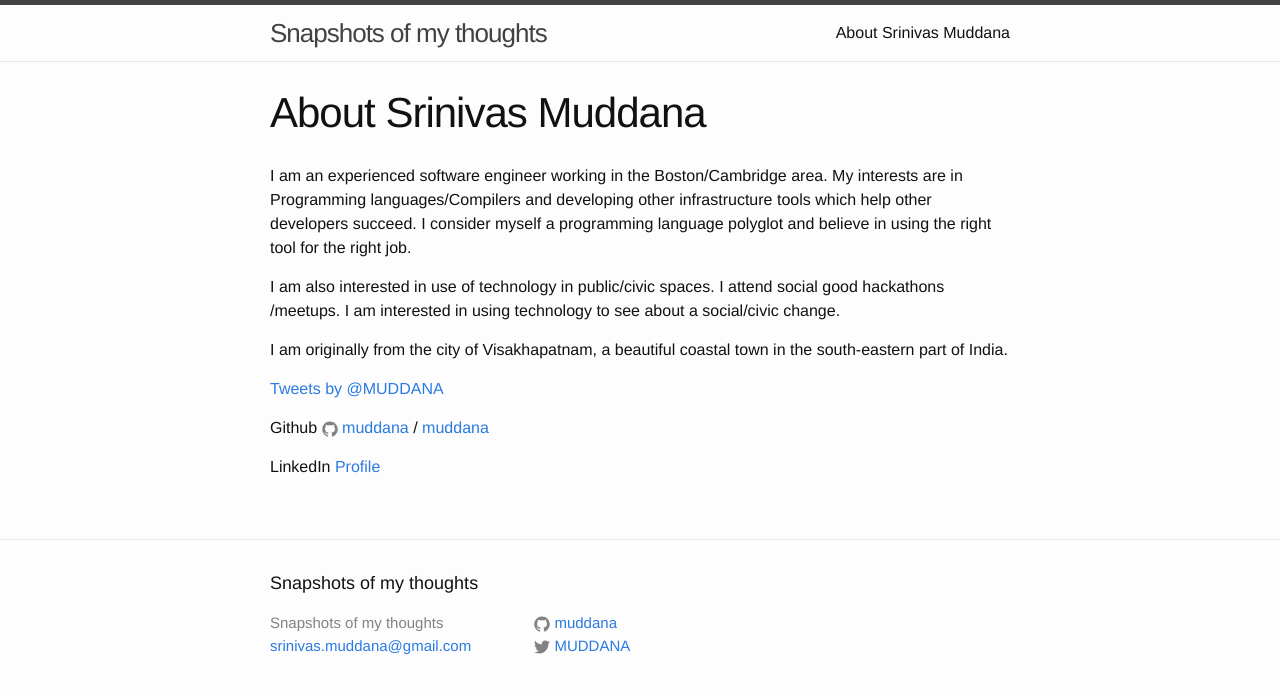
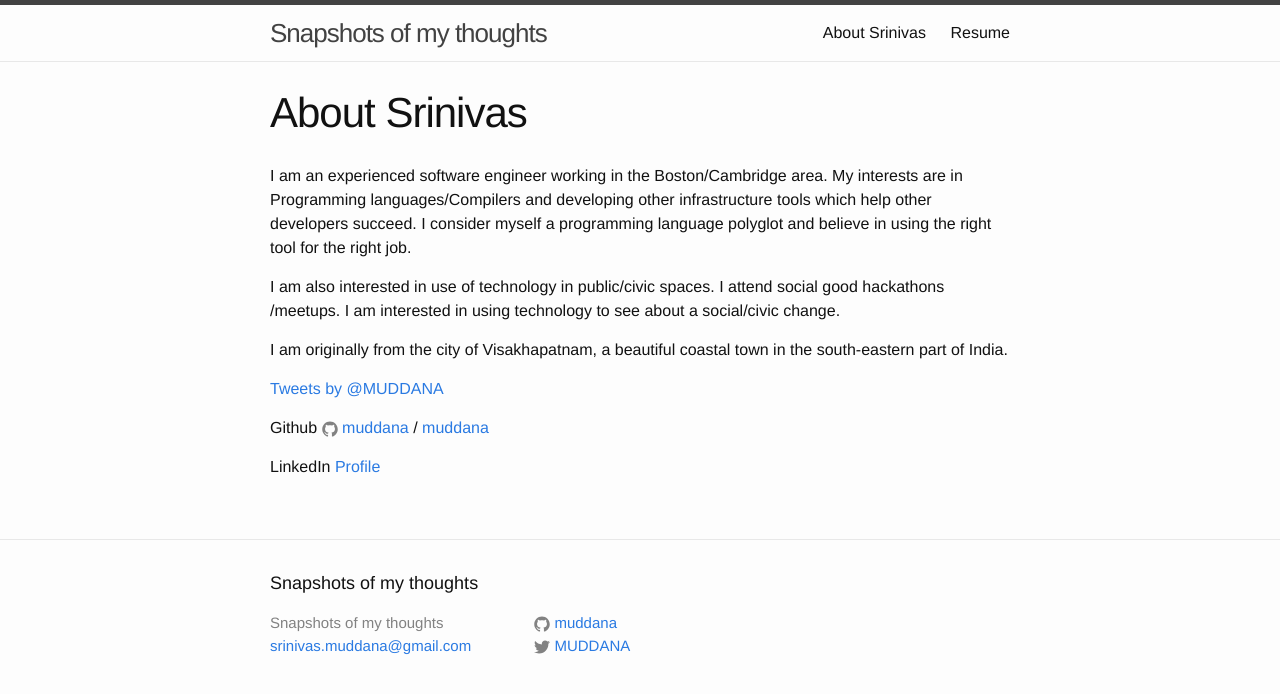
Before and after one commit to muddana/muddana.github.io, a Jekyll site: the page built from about.md, in a window 1280 px wide. Shown: the top 694 px of the page. Built offline with Jekyll 4.4.1, drawn with Linux system fonts in a browser that asks for light colours; comment, search, counter and statistics services are not loaded.

Commit message:
updated with resume

```diff
--- a/_config.yml
+++ b/_config.yml
@@ -15,6 +15,7 @@ url: "http://localhost:4000/" # the base hostname & protocol for your site
 github.url : "http://muddana.github.io/"
 twitter_username: MUDDANA
 github_username:  muddana
+resume_link: https://drive.google.com/file/d/0BzJFlLjTbohPd3pxdHU4bG5EM3c/view?usp=sharing
 
 # Build settings
 markdown: kramdown
--- a/_includes/header.html
+++ b/_includes/header.html
@@ -19,6 +19,7 @@
           <a class="page-link" href="{{ my_page.url | prepend: site.baseurl }}">{{ my_page.title }}</a>
           {% endif %}
         {% endfor %}
+          <a class="page-link" target="_blank" href="/resume/">Resume</a>
       </div>
     </nav>
 
--- a/about.md
+++ b/about.md
@@ -1,6 +1,6 @@
 ---
 layout: page
-title: About Srinivas Muddana
+title: About Srinivas
 permalink: /about/
 ---
 
```
